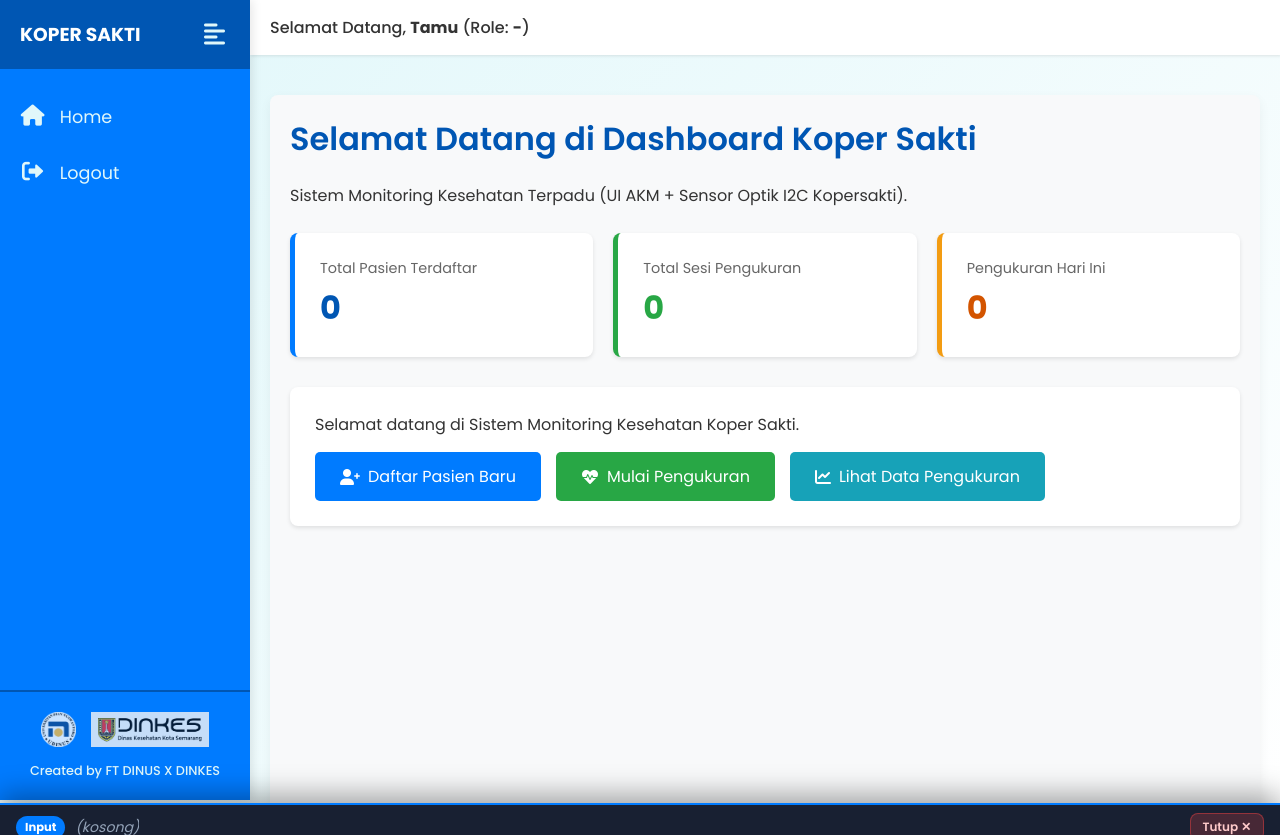
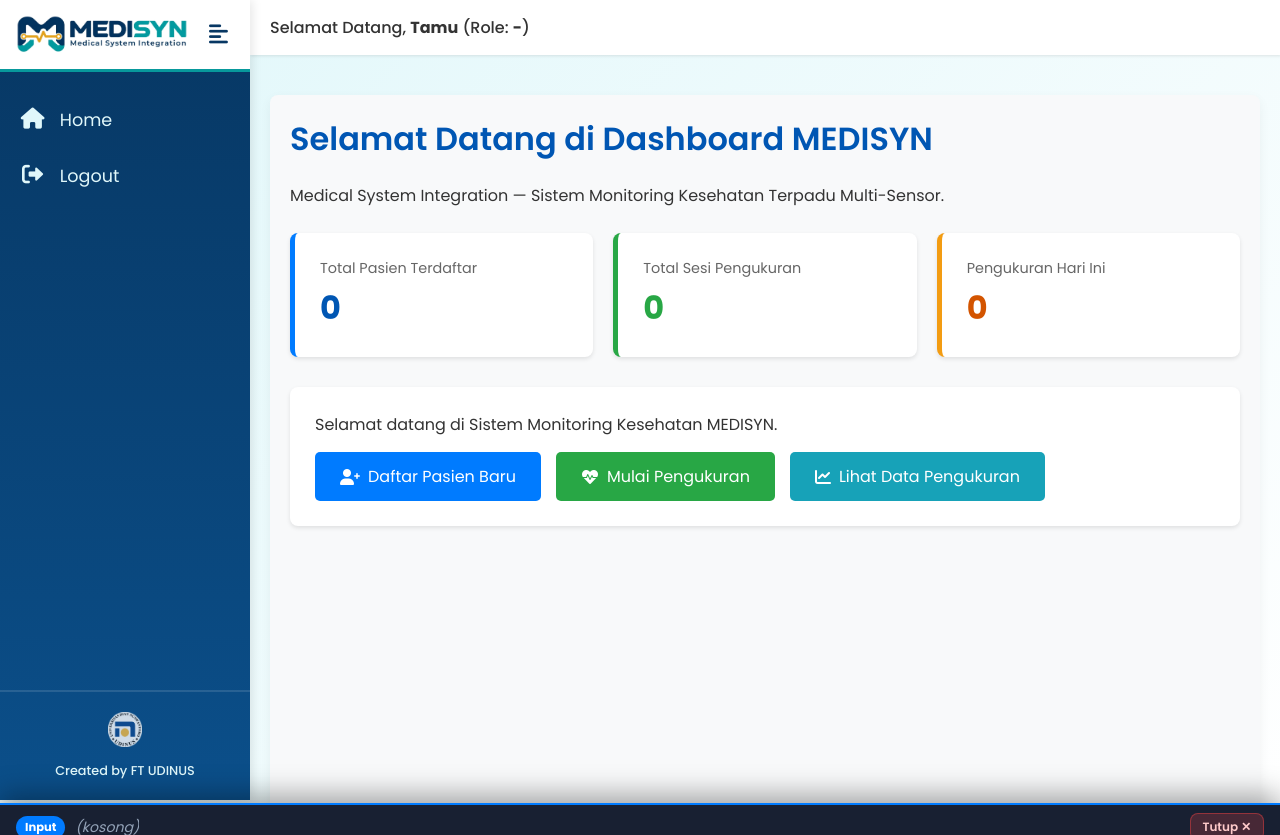
Before and after one commit to arivanhi/akmv2, a Flask app: template templates/dashboard.html in a window 1280 px wide. Run offline with Flask 3, Linux system fonts and the light colour scheme; the template is opened without the code that fills it, so the values that code supplies are empty; some libraries are stand-ins or nearby versions.

Commit message:
feat(ui): rebrand to MEDISYN, remove Dinkes logo, minimize sidebar to M icon, and grey out completed buttons

```diff
--- a/app.py
+++ b/app.py
@@ -1511,7 +1511,7 @@ def print_receipt():
     try:
         printer_instance.set(align="center")
         printer_instance.text("Hasil Pemeriksaan Kesehatan\n")
-        printer_instance.text("KOPER SAKTI UDINUS x DINKES\n")
+        printer_instance.text("MEDISYN - Medical System\n")
         printer_instance.text("================================\n")
         printer_instance.set(align="left")
         printer_instance.text(f"Nama    : {data.get('nama')}\n")
--- a/static/style.css
+++ b/static/style.css
@@ -2050,3 +2050,121 @@ body.auth-page.vk-body-padded {
 .i2c-sensor-card.scanning .i2c-sensor-info span {
     color: #1d4ed8;
 }
+
+/* =============================================== */
+/* MEDISYN Rebranding, Sidebar Minimize & Grey Done */
+/* =============================================== */
+.auth-logo-medisyn {
+    height: 70px !important;
+    max-width: 290px;
+    width: auto;
+    object-fit: contain;
+}
+
+.sidebar {
+    background: linear-gradient(180deg, #073763 0%, #0b4f8a 100%);
+}
+
+.components {
+    border-bottom: 1px solid rgba(255, 255, 255, 0.12);
+}
+
+.sidebar-footer {
+    border-top: 1px solid rgba(255, 255, 255, 0.12);
+}
+
+.components li a:hover {
+    color: #073763;
+    background: #ffffff;
+}
+
+.sidebar-header {
+    padding: 14px 16px;
+    background: #ffffff;
+    border-bottom: 3px solid #08999c;
+    display: flex;
+    justify-content: space-between;
+    align-items: center;
+    gap: 8px;
+    min-height: 72px;
+}
+
+.sidebar-brand {
+    display: flex;
+    align-items: center;
+    min-width: 0;
+    flex: 1;
+}
+
+.logo-medisyn-full {
+    max-width: 172px;
+    width: 100%;
+    height: auto;
+    object-fit: contain;
+    display: block;
+}
+
+.logo-medisyn-mini {
+    display: none;
+    width: 46px;
+    height: 46px;
+    object-fit: contain;
+    transition: transform 0.15s ease;
+}
+
+.sidebar-header #sidebarCollapse {
+    color: #073763;
+    font-size: 1.35rem;
+    padding: 4px 6px;
+    border-radius: 6px;
+    flex-shrink: 0;
+}
+
+.sidebar-header #sidebarCollapse:hover {
+    color: #08999c;
+    background: #f1f5f9;
+}
+
+/* Saat sidebar di-minimize (.active): hanya tampilkan ikon M Medisyn di tengah */
+.sidebar.active .sidebar-header {
+    padding: 12px 8px;
+    justify-content: center;
+}
+
+.sidebar.active .sidebar-brand {
+    justify-content: center;
+    cursor: pointer;
+}
+
+.sidebar.active .logo-medisyn-full {
+    display: none !important;
+}
+
+.sidebar.active .logo-medisyn-mini {
+    display: block !important;
+}
+
+.sidebar.active .logo-medisyn-mini:hover,
+.sidebar.active .logo-medisyn-mini:active {
+    transform: scale(1.07);
+}
+
+.sidebar.active .sidebar-header #sidebarCollapse {
+    display: none !important;
+}
+
+/* Tombol pilihan pengukuran yang sudah selesai / sesuai menjadi abu-abu (grey) */
+.btn-measure.btn-selesai,
+.btn-measure[data-type].btn-selesai,
+.btn-measure.btn-measure-combo.btn-selesai,
+.btn-measure:disabled {
+    background: #8b95a5 !important;
+    background-image: none !important;
+    color: #f8fafc !important;
+    border: 1px solid #7a8494 !important;
+    box-shadow: none !important;
+    transform: none !important;
+    filter: none !important;
+    opacity: 0.9 !important;
+    cursor: not-allowed !important;
+}
--- a/templates/base.html
+++ b/templates/base.html
@@ -3,8 +3,8 @@
 	<head>
 		<meta charset="UTF-8" />
 		<meta name="viewport" content="width=device-width, initial-scale=1.0" />
-		<title>{% block title %}Sistem Monitoring Kesehatan{% endblock %}</title>
-		<link rel="stylesheet" href="{{ url_for('static', filename='style.css') }}?v=2.4" />
+		<title>{% block title %}MEDISYN - Medical System Integration{% endblock %}</title>
+		<link rel="stylesheet" href="{{ url_for('static', filename='style.css') }}?v=2.6" />
 		<link rel="stylesheet" href="https://cdnjs.cloudflare.com/ajax/libs/font-awesome/6.0.0-beta3/css/all.min.css" />
 	</head>
 	<body>
@@ -18,8 +18,11 @@
 		<div class="wrapper">
 			<aside class="sidebar" id="sidebar">
 				<div class="sidebar-header">
-					<h3>KOPER SAKTI</h3>
-					<button type="button" id="sidebarCollapse" class="btn btn-info">
+					<div class="sidebar-brand" id="sidebarBrandToggle" title="MEDISYN - Klik untuk buka/tutup menu">
+						<img src="{{ url_for('static', filename='img/logo_medisyn.png') }}" alt="MEDISYN" class="logo-medisyn-full" />
+						<img src="{{ url_for('static', filename='img/logo_medisyn_icon.png') }}" alt="MEDISYN" class="logo-medisyn-mini" />
+					</div>
+					<button type="button" id="sidebarCollapse" class="btn btn-info" title="Minimize Sidebar">
 						<i class="fas fa-align-left"></i>
 					</button>
 				</div>
@@ -62,9 +65,8 @@
 				<div class="sidebar-footer">
 					<div class="footer-logos">
 						<img src="{{ url_for('static', filename='img/logo_dinus.png') }}" alt="Logo Udinus" />
-						<img src="{{ url_for('static', filename='img/logo_dinkes.jpg') }}" alt="Logo Dinkes" />
 					</div>
-					<p>Created by FT DINUS X DINKES</p>
+					<p>Created by FT UDINUS</p>
 				</div>
 			</aside>
 
@@ -85,9 +87,19 @@
 		<script src="https://code.jquery.com/jquery-3.6.0.min.js"></script>
 		<script>
 			$(document).ready(function () {
-				$("#sidebarCollapse").on("click", function () {
+				function toggleSidebar() {
 					$("#sidebar").toggleClass("active");
 					$("#content").toggleClass("active");
+				}
+				$("#sidebarCollapse").on("click", function (e) {
+					e.stopPropagation();
+					toggleSidebar();
+				});
+				// Saat sidebar di-minimize, klik pada ikon logo Medisyn langsung membuka kembali sidebar
+				$("#sidebarBrandToggle").on("click", function () {
+					if ($("#sidebar").hasClass("active")) {
+						toggleSidebar();
+					}
 				});
 			});
 		</script>
--- a/templates/dashboard.html
+++ b/templates/dashboard.html
@@ -1,8 +1,8 @@
 {% extends 'base.html' %}
-{% block title %}Dashboard - Sistem Monitoring Kesehatan{% endblock %}
+{% block title %}Dashboard - MEDISYN{% endblock %}
 {% block content %}
-<h1 class="page-title">Selamat Datang di Dashboard Koper Sakti</h1>
-<p style="margin-bottom: 25px;">Sistem Monitoring Kesehatan Terpadu (UI AKM + Sensor Optik I2C Kopersakti).</p>
+<h1 class="page-title">Selamat Datang di Dashboard MEDISYN</h1>
+<p style="margin-bottom: 25px;">Medical System Integration — Sistem Monitoring Kesehatan Terpadu Multi-Sensor.</p>
 
 <div style="display: grid; grid-template-columns: repeat(auto-fit, minmax(220px, 1fr)); gap: 20px; margin-bottom: 30px;">
     <div class="form-container" style="margin-bottom: 0; border-left: 5px solid #007bff;">
@@ -25,7 +25,7 @@
     {% elif g.user and g.user[2] == 'operator' %}
     <p style="margin-bottom: 15px;">Sebagai <strong>Operator</strong>, Anda dapat mendaftarkan pasien baru, melakukan pengukuran kesehatan, dan mengelola riwayat pengukuran.</p>
     {% else %}
-    <p style="margin-bottom: 15px;">Selamat datang di Sistem Monitoring Kesehatan Koper Sakti.</p>
+    <p style="margin-bottom: 15px;">Selamat datang di Sistem Monitoring Kesehatan MEDISYN.</p>
     {% endif %}
 
     <div style="display: flex; gap: 15px; flex-wrap: wrap; margin-top: 15px;">
--- a/templates/evaluation.html
+++ b/templates/evaluation.html
@@ -1,5 +1,5 @@
 {% extends 'base.html' %}
-{% block title %}Evaluasi AI & Dataset ML - Sistem Monitoring Kesehatan{% endblock %}
+{% block title %}Evaluasi AI & Dataset ML - MEDISYN{% endblock %}
 
 {% block content %}
 <style>
--- a/templates/settings.html
+++ b/templates/settings.html
@@ -142,7 +142,7 @@
                 <i class="fas fa-sliders-h"></i>
             </div>
             <div>
-                <h3>Kalibrasi Offset Sensor Kopersakti</h3>
+                <h3>Kalibrasi Offset Sensor MEDISYN</h3>
                 <p>Sesuaikan koreksi offset (+/-) terhadap alat pembanding laboratorium; perubahan langsung aktif pada pengukuran berikutnya.</p>
             </div>
         </div>
```
Also changed, not shown: templates/login.html (+4 -5 lines), templates/signup.html (+4 -5 lines), static/img/logo_dinkes.jpg (deleted), static/img/logo_medisyn.png (added), static/img/logo_medisyn_icon.png (added).
